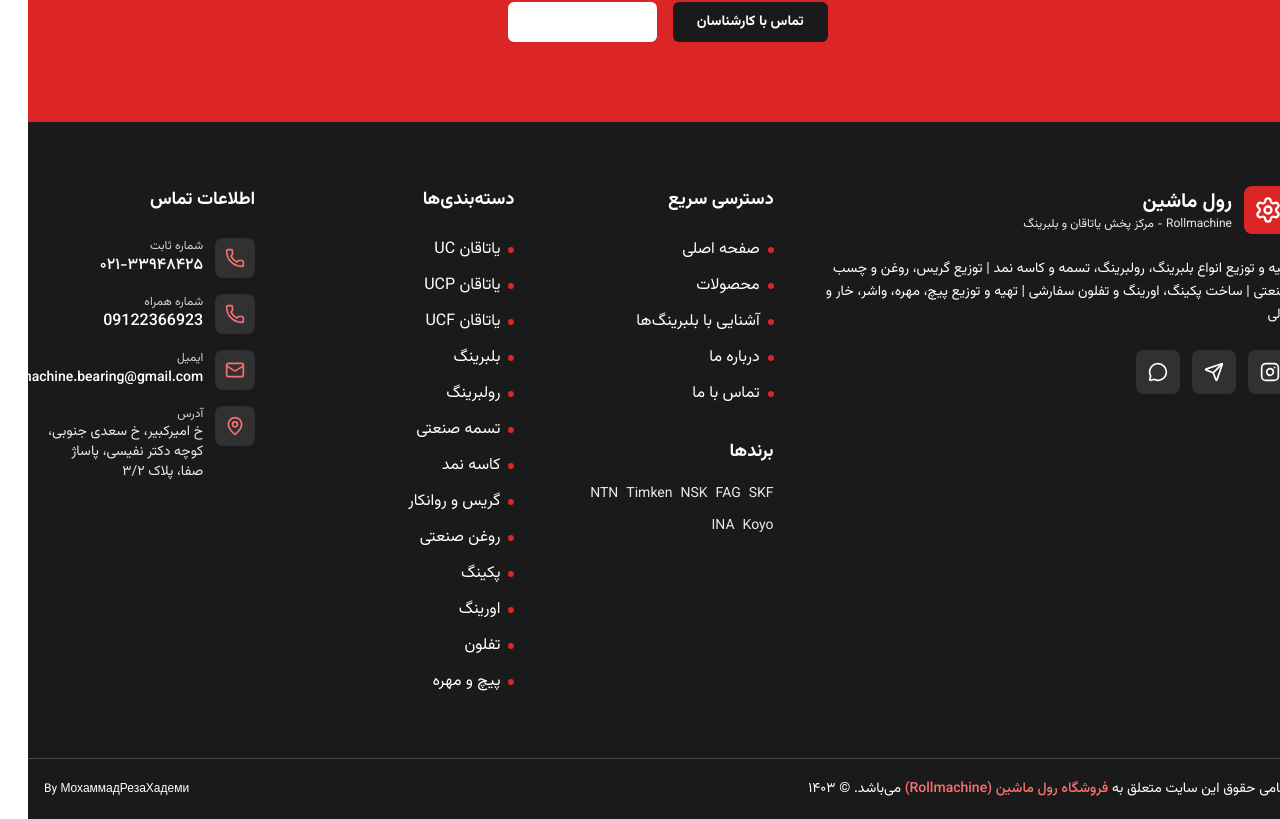
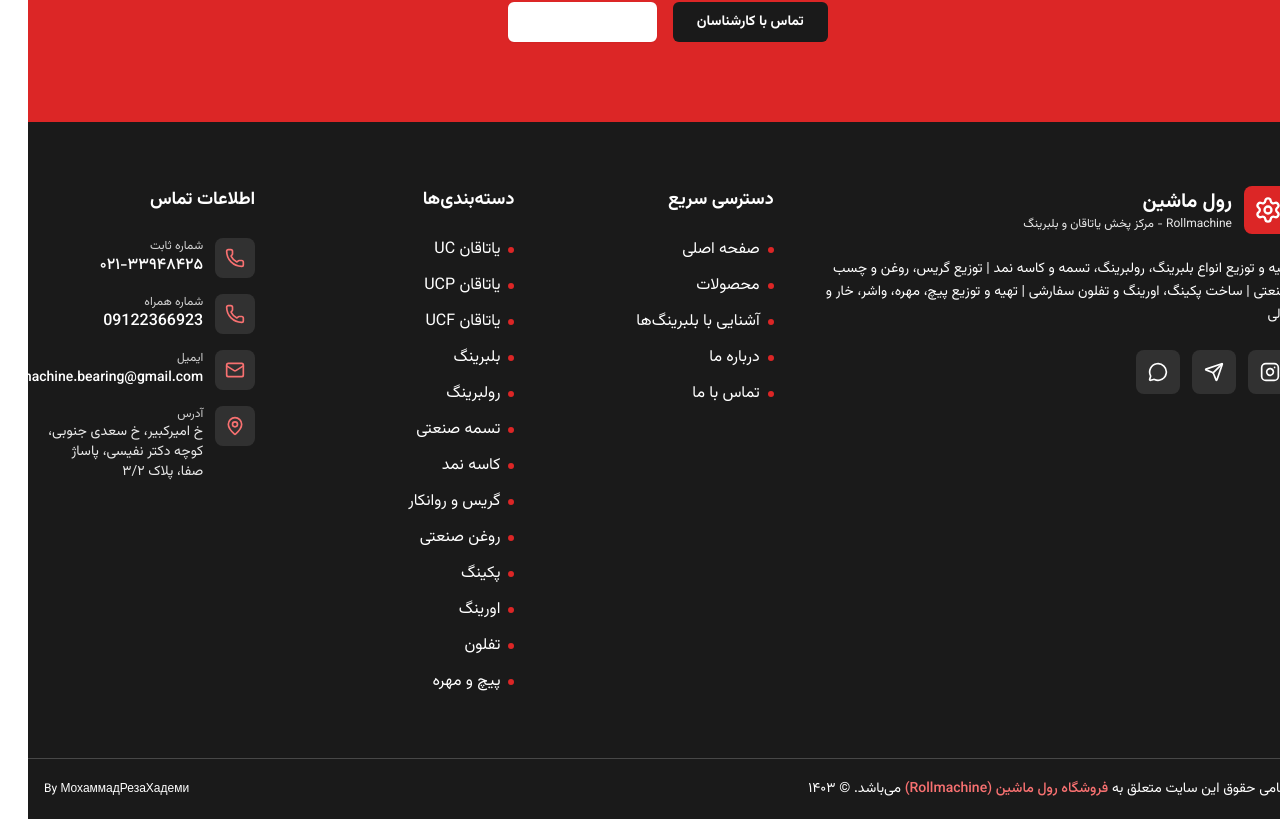
Before and after one commit to MhmdKh7/mohamadsite, a Next.js app: page / in a window 1280 px wide. Shown: the part 4704-5523 px from the top of the page. Built offline with nearby package versions, Linux system fonts and the light colour scheme.

Commit message:
fix: remove peer brands list section from footer

```diff
--- a/components/footer.tsx
+++ b/components/footer.tsx
@@ -9,7 +9,6 @@ import {
   Send
 } from 'lucide-react'
 import { categoryInfo } from '@/lib/category-info'
-import { brandLinks } from '@/components/internal-links'
 
 const footerCategorySlugs = [
   'uc',
@@ -123,19 +122,6 @@ export function Footer() {
                 </Link>
               </li>
             </ul>
-            <h4 className="text-lg font-bold mt-8 mb-4 text-primary-foreground">برندها</h4>
-            <ul className="flex flex-wrap gap-2">
-              {brandLinks.map((brand) => (
-                <li key={brand.slug}>
-                  <Link
-                    href={`/brand/${brand.slug}`}
-                    className="text-sm text-primary-foreground/90 hover:text-accent transition-colors underline-offset-2 hover:underline"
-                  >
-                    {brand.name}
-                  </Link>
-                </li>
-              ))}
-            </ul>
           </div>
 
           {/* Categories */}
```
